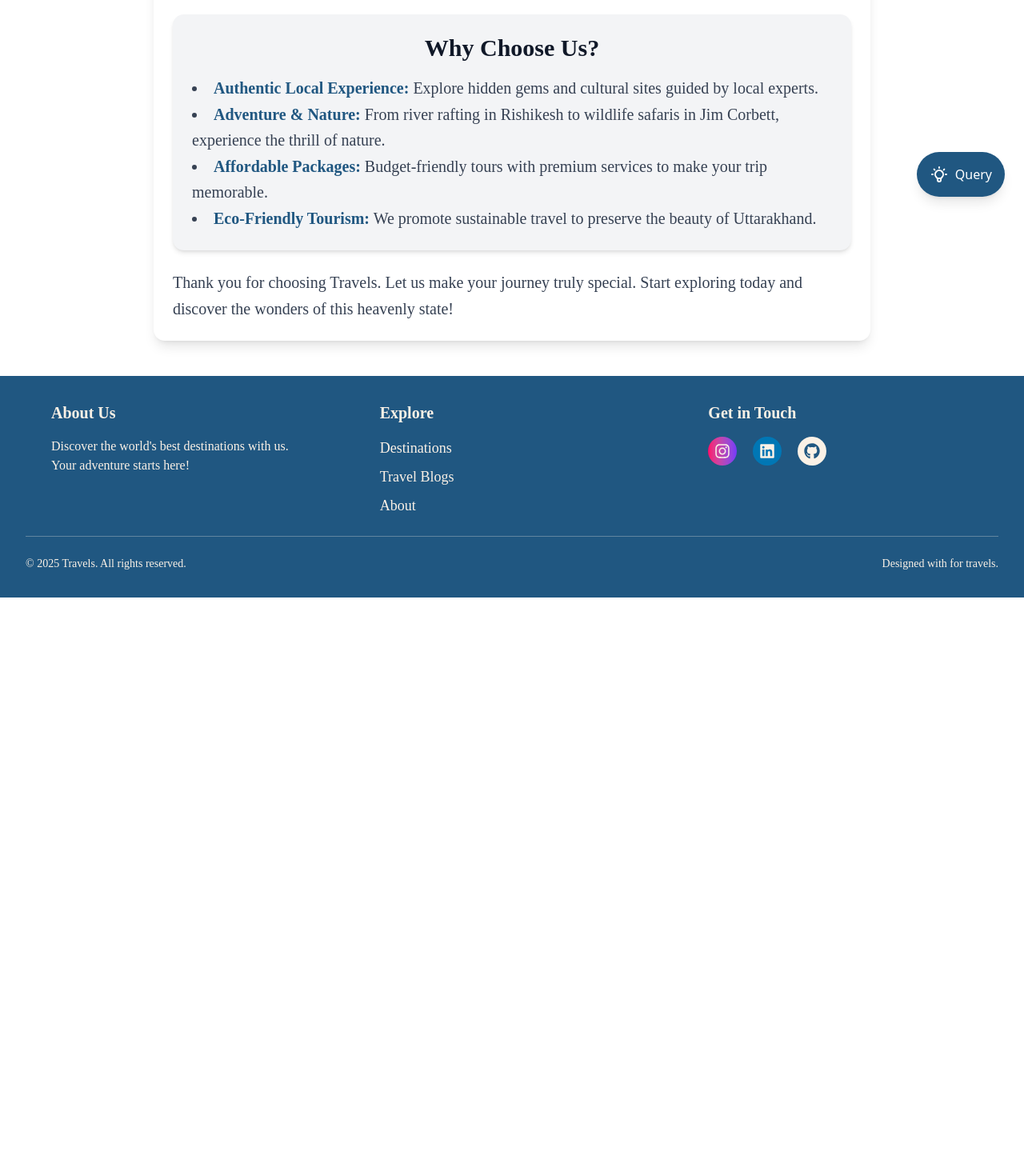
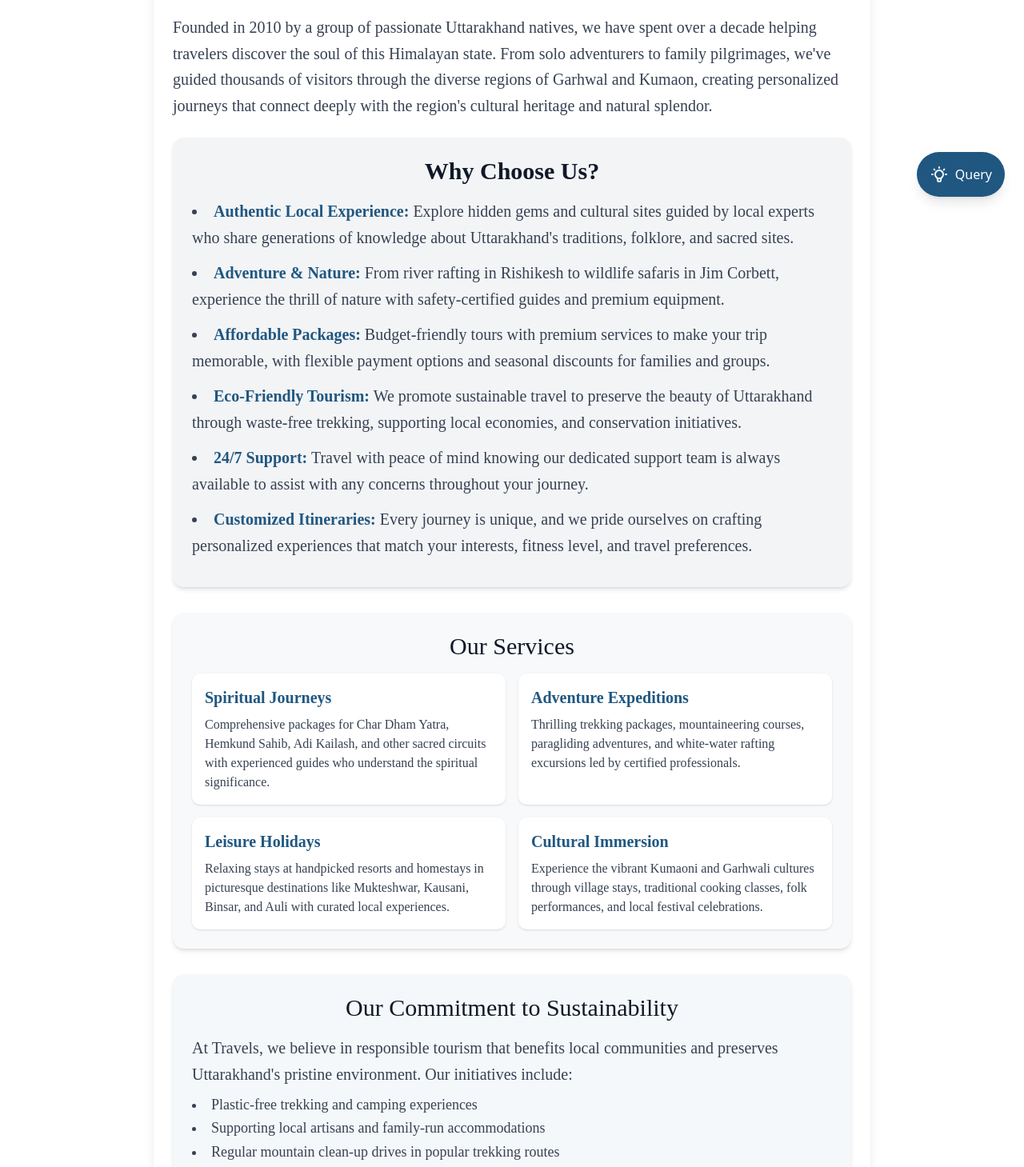
Before and after one commit to PraveenNegi1/travles, a Next.js app: page /about in a window 1280 px wide. Shown: the part 530-1989 px from the top of the page at 80% size. Before the commit the page ends 1277 px from the top, so only its background shows below. Built offline with nearby package versions, Linux system fonts and the light colour scheme.

Commit message:
Enhance About Page content: add detailed descriptions of services, commitment to sustainability, and improve overall layout for better user engagement.

```diff
--- a/app/about/page.jsx
+++ b/app/about/page.jsx
@@ -1,4 +1,3 @@
-import SacredDestinations from "@/components/SacredDestinations";
 import React from "react";
 
 export default function Page() {
@@ -37,47 +36,147 @@ export default function Page() {
             , we have got you covered. Our expert-curated travel plans help you
             experience the magic of Uttarakhand in the best possible way.
           </p>
+          <p className="text-gray-700 leading-relaxed mb-6">
+            Founded in 2010 by a group of passionate Uttarakhand natives, we
+            have spent over a decade helping travelers discover the soul of this
+            Himalayan state. From solo adventurers to family pilgrimages, we've
+            guided thousands of visitors through the diverse regions of Garhwal
+            and Kumaon, creating personalized journeys that connect deeply with
+            the region's cultural heritage and natural splendor.
+          </p>
         </div>
-        <div className="bg-gray-100 p-6 rounded-xl shadow-md merriweather">
+
+        <div className="bg-gray-100 p-6 rounded-xl shadow-md merriweather mb-8">
           <h2 className="md:text-3xl text-2xl font-bold text-gray-900 mb-4 text-center">
             Why Choose Us?
           </h2>
           <ul className="list-disc list-inside text-gray-700 md:text-[20px] leading-relaxed">
-            <li>
+            <li className="mb-3">
               <span className="font-semibold text-[#205781]">
                 Authentic Local Experience:
               </span>{" "}
-              Explore hidden gems and cultural sites guided by local experts.
+              Explore hidden gems and cultural sites guided by local experts who
+              share generations of knowledge about Uttarakhand's traditions,
+              folklore, and sacred sites.
             </li>
-            <li>
+            <li className="mb-3">
               <span className="font-semibold text-[#205781]">
                 Adventure & Nature:
               </span>{" "}
               From river rafting in Rishikesh to wildlife safaris in Jim
-              Corbett, experience the thrill of nature.
+              Corbett, experience the thrill of nature with safety-certified
+              guides and premium equipment.
             </li>
-            <li>
+            <li className="mb-3">
               <span className="font-semibold text-[#205781]">
                 Affordable Packages:
               </span>{" "}
               Budget-friendly tours with premium services to make your trip
-              memorable.
+              memorable, with flexible payment options and seasonal discounts
+              for families and groups.
             </li>
-            <li>
+            <li className="mb-3">
               <span className="font-semibold text-[#205781]">
                 Eco-Friendly Tourism:
               </span>{" "}
               We promote sustainable travel to preserve the beauty of
-              Uttarakhand.
+              Uttarakhand through waste-free trekking, supporting local
+              economies, and conservation initiatives.
+            </li>
+            <li className="mb-3">
+              <span className="font-semibold text-[#205781]">
+                24/7 Support:
+              </span>{" "}
+              Travel with peace of mind knowing our dedicated support team is
+              always available to assist with any concerns throughout your
+              journey.
+            </li>
+            <li className="mb-3">
+              <span className="font-semibold text-[#205781]">
+                Customized Itineraries:
+              </span>{" "}
+              Every journey is unique, and we pride ourselves on crafting
+              personalized experiences that match your interests, fitness level,
+              and travel preferences.
             </li>
           </ul>
         </div>
+
+        <div className="bg-[#f8f9fa] p-6 rounded-xl shadow-md mb-8">
+          <h2 className="md:text-3xl text-2xl font-bold text-gray-900 mb-4 text-center merriweather">
+            Our Services
+          </h2>
+          <div className="grid md:grid-cols-2 gap-4 merriweather">
+            <div className="bg-white p-4 rounded-lg shadow-sm">
+              <h3 className="text-xl font-bold text-[#205781] mb-2">
+                Spiritual Journeys
+              </h3>
+              <p className="text-gray-700">
+                Comprehensive packages for Char Dham Yatra, Hemkund Sahib, Adi
+                Kailash, and other sacred circuits with experienced guides who
+                understand the spiritual significance.
+              </p>
+            </div>
+            <div className="bg-white p-4 rounded-lg shadow-sm">
+              <h3 className="text-xl font-bold text-[#205781] mb-2">
+                Adventure Expeditions
+              </h3>
+              <p className="text-gray-700">
+                Thrilling trekking packages, mountaineering courses, paragliding
+                adventures, and white-water rafting excursions led by certified
+                professionals.
+              </p>
+            </div>
+            <div className="bg-white p-4 rounded-lg shadow-sm">
+              <h3 className="text-xl font-bold text-[#205781] mb-2">
+                Leisure Holidays
+              </h3>
+              <p className="text-gray-700">
+                Relaxing stays at handpicked resorts and homestays in
+                picturesque destinations like Mukteshwar, Kausani, Binsar, and
+                Auli with curated local experiences.
+              </p>
+            </div>
+            <div className="bg-white p-4 rounded-lg shadow-sm">
+              <h3 className="text-xl font-bold text-[#205781] mb-2">
+                Cultural Immersion
+              </h3>
+              <p className="text-gray-700">
+                Experience the vibrant Kumaoni and Garhwali cultures through
+                village stays, traditional cooking classes, folk performances,
+                and local festival celebrations.
+              </p>
+            </div>
+          </div>
+        </div>
+
+        <div className="bg-[#f5f8fa] p-6 rounded-xl shadow-md mb-8">
+          <h2 className="md:text-3xl text-xl font-bold text-gray-900 mb-4 text-center merriweather">
+            Our Commitment to Sustainability
+          </h2>
+          <p className="text-gray-700 leading-relaxed merriweather text-[20px]">
+            At Travels, we believe in responsible tourism that benefits local
+            communities and preserves Uttarakhand's pristine environment. Our
+            initiatives include:
+          </p>
+          <ul className="list-disc list-inside text-[18px] text-gray-700 merriweather leading-relaxed mt-2">
+            <li>Plastic-free trekking and camping experiences</li>
+            <li>Supporting local artisans and family-run accommodations</li>
+            <li>Regular mountain clean-up drives in popular trekking routes</li>
+            <li>
+              Cultural preservation through documentation of folk traditions
+            </li>
+            <li>
+              Tree plantation drives in collaboration with forest departments
+            </li>
+          </ul>
+        </div>
+
         <p className="text-gray-700 leading-relaxed merriweather md:text-[20px] mt-6">
           Thank you for choosing Travels. Let us make your journey truly
           special. Start exploring today and discover the wonders of this
           heavenly state!
         </p>
-
       </div>
     </div>
   );
```
